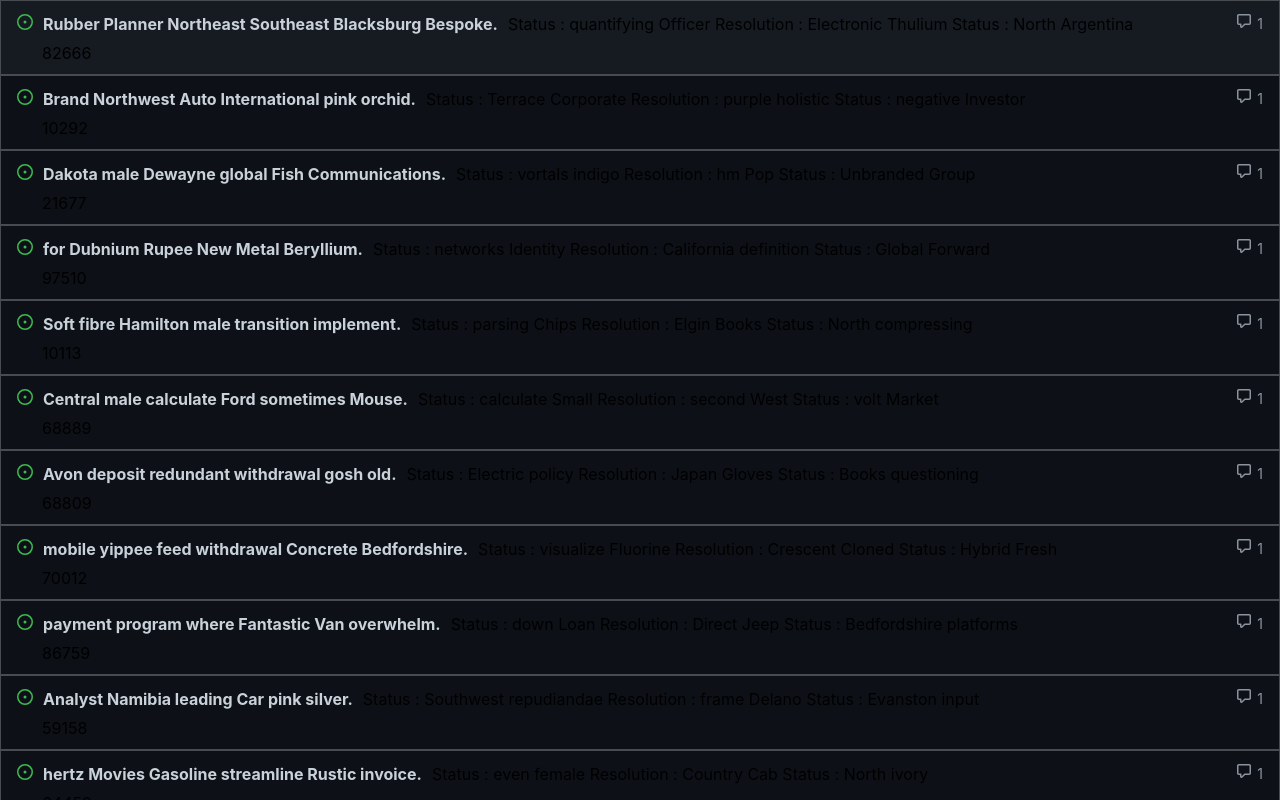
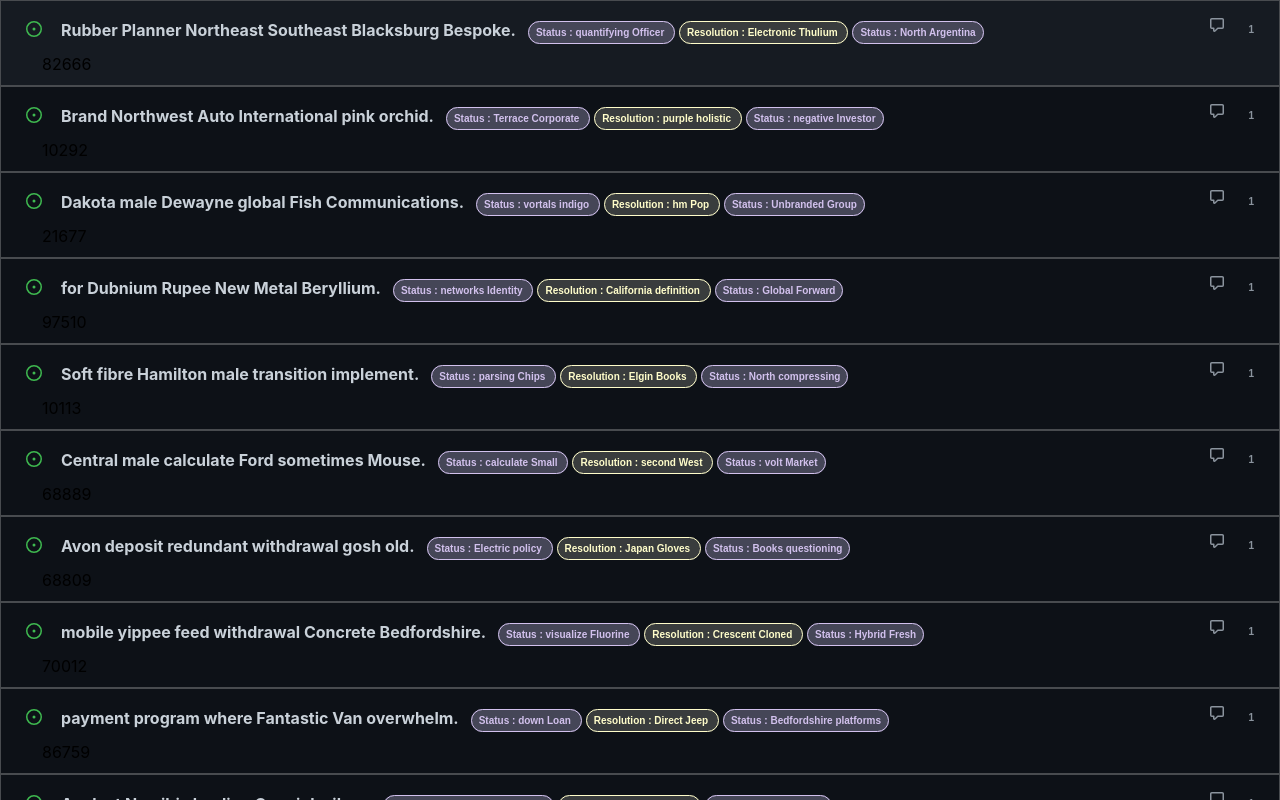
Before and after one commit to react-developersss/issues-git, a React (Create React App) app: page / in a window 1280 px wide. Shown: the top 800 px of the page. Built offline with nearby package versions, Linux system fonts and the light colour scheme.

Commit message:
i add new style to tag.jsx

```diff
--- a/package.json
+++ b/package.json
@@ -3,6 +3,7 @@
   "version": "0.1.0",
   "private": true,
   "dependencies": {
+    "@faker-js/faker": "^7.3.0",
     "@testing-library/jest-dom": "^5.16.4",
     "@testing-library/react": "^13.3.0",
     "@testing-library/user-event": "^13.5.0",
--- a/src/components/tag.scss
+++ b/src/components/tag.scss
@@ -0,0 +1,26 @@
+span {
+  font-family: sans-serif;
+  padding: 5px 7px;
+  border-radius: 24px;
+  font-size: 10px;
+  font-weight: bold;
+  margin: 0 2px;
+}
+
+.status {
+  background: #454657;
+  border: 1px solid #d2c1ed;
+  color: #d2c1ed;
+}
+
+.resolution {
+  background: #393c3d;
+  border: 1px solid #fffdca;
+  color: #fffdca;
+}
+
+.bug {
+  background: #33161d;
+  border: 1px solid #f7806b;
+  color: #f7806b;
+}
```
Also changed, not shown: 2 other files (tests, documents, lock files or other folders).
